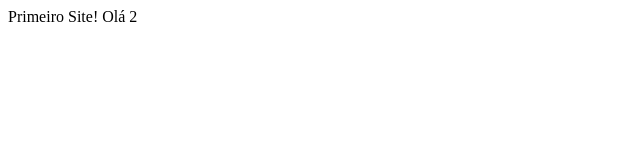
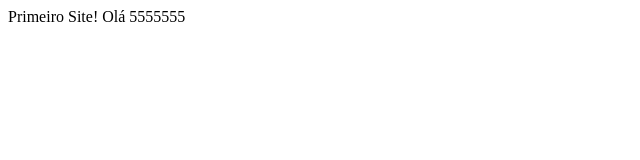
Before and after one commit to eduardonuneslino/ExperienciaCriativaBCC, a plain HTML site: page index.html in a window 1280 px wide. Shown: the full height of the page, 0-640 px from the left. Drawn offline with Linux system fonts and the light colour scheme.

Commit message:
v5
aaaaa

```diff
--- a/index.html
+++ b/index.html
@@ -3,7 +3,7 @@
 	</head>
 	<body>
 
-		Primeiro Site! Olá 2
+		Primeiro Site! Olá 5555555
 
 	</body>
 </html>
```
